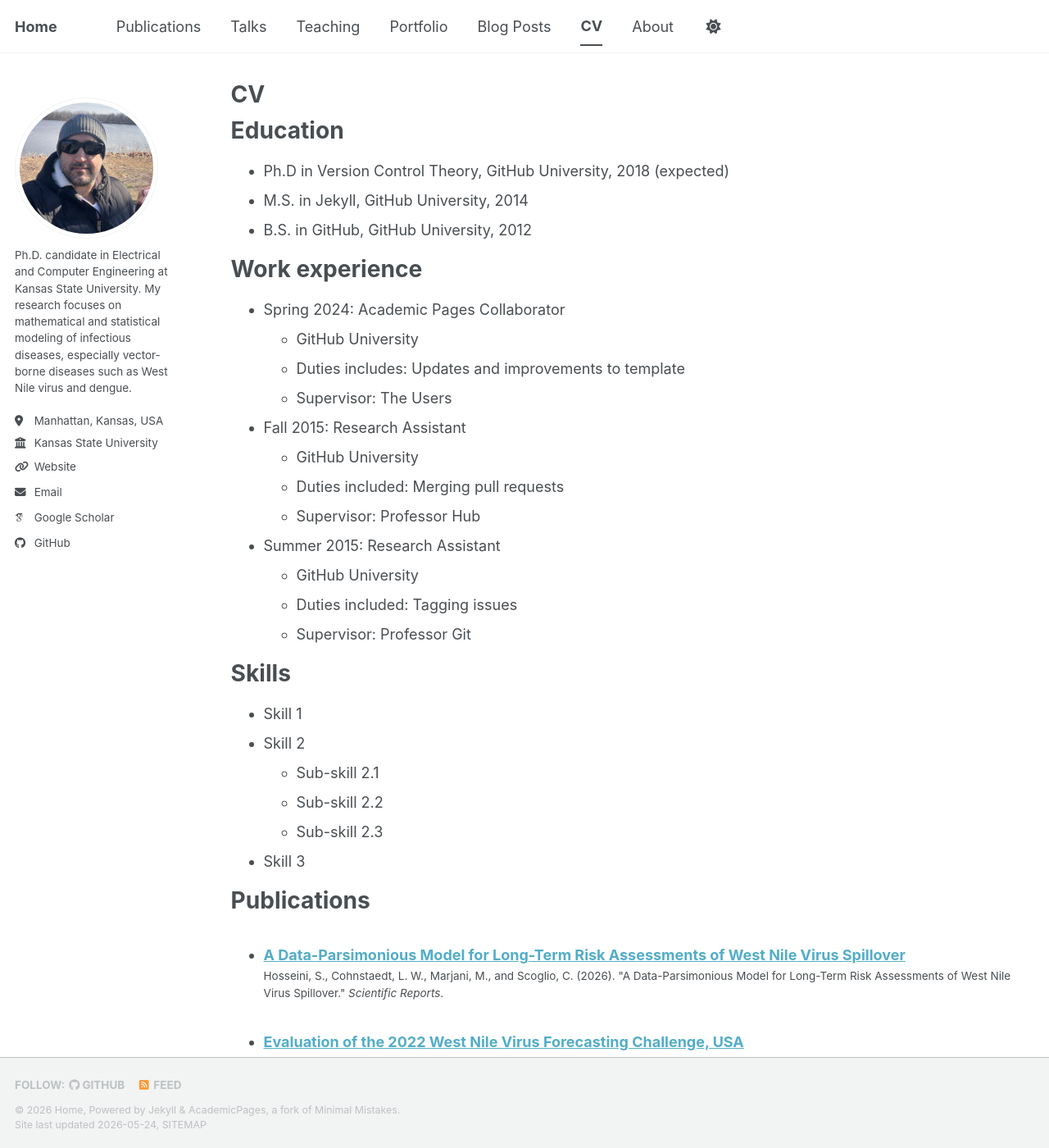
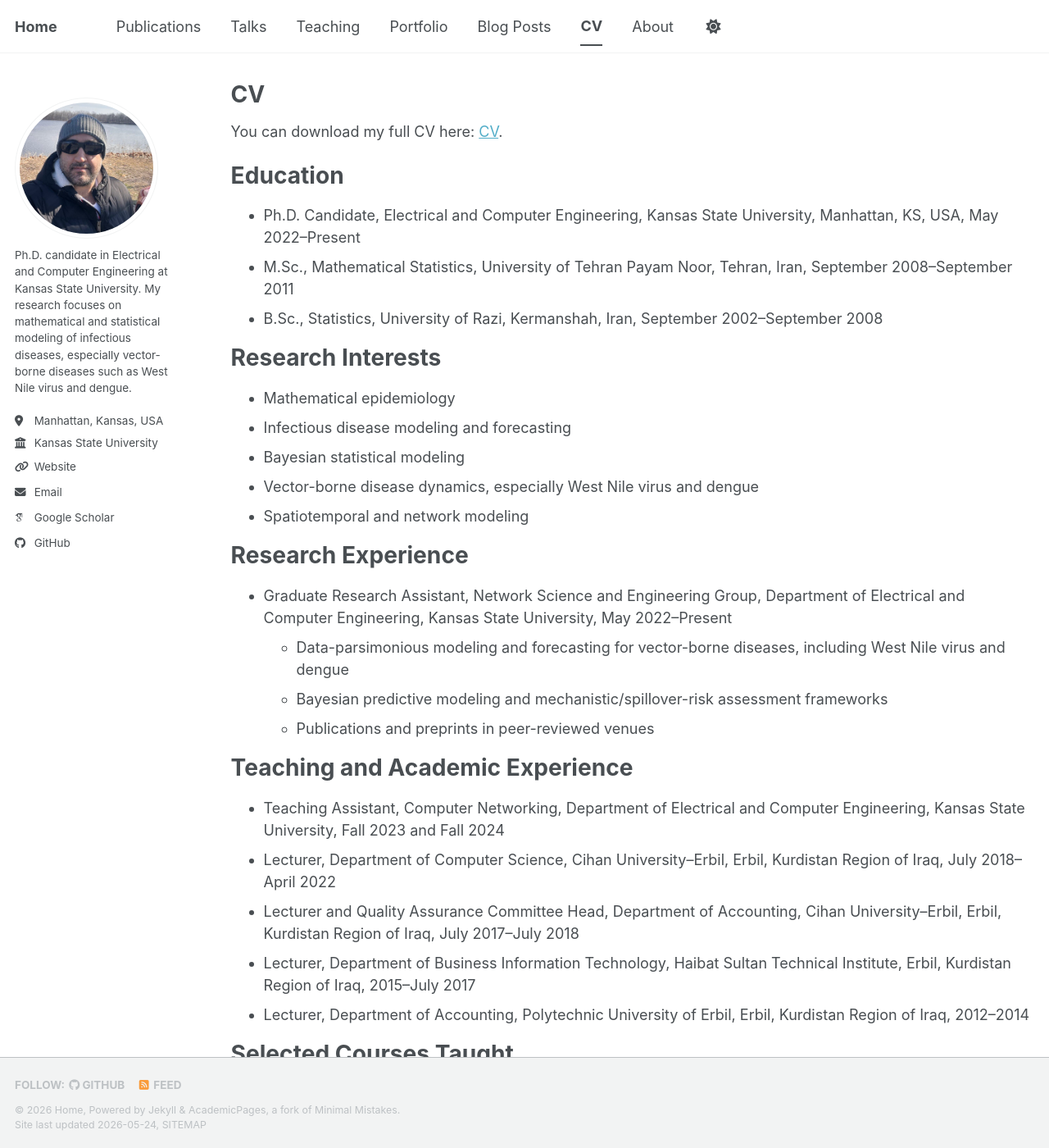
Before and after one commit to Saman-Hoss/Saman-Hoss.github.io, a Jekyll site: the page built from _pages/cv.md, in a window 1280 px wide and 1400 px high. Shown: the whole window at 82% size. Built offline with Jekyll 4.4.1, drawn with Linux system fonts in a browser that asks for light colours; some web fonts are replaced; a script bundle is joined from its source files by our own code; library files that are not in the unit come from our copies; some of the changed text lies outside the part shown.

Commit message:
Update cv.md

```diff
--- a/_pages/cv.md
+++ b/_pages/cv.md
@@ -9,56 +9,114 @@ redirect_from:
 
 {% include base_path %}
 
+You can download my full CV here: [CV](/files/CV.pdf).
+
 Education
 ======
-* Ph.D in Version Control Theory, GitHub University, 2018 (expected)
-* M.S. in Jekyll, GitHub University, 2014
-* B.S. in GitHub, GitHub University, 2012
 
-Work experience
+* Ph.D. Candidate, Electrical and Computer Engineering, Kansas State University, Manhattan, KS, USA, May 2022–Present
+* M.Sc., Mathematical Statistics, University of Tehran Payam Noor, Tehran, Iran, September 2008–September 2011
+* B.Sc., Statistics, University of Razi, Kermanshah, Iran, September 2002–September 2008
+
+Research Interests
 ======
-* Spring 2024: Academic Pages Collaborator
-  * GitHub University
-  * Duties includes: Updates and improvements to template
-  * Supervisor: The Users
 
-* Fall 2015: Research Assistant
-  * GitHub University
-  * Duties included: Merging pull requests
-  * Supervisor: Professor Hub
+* Mathematical epidemiology
+* Infectious disease modeling and forecasting
+* Bayesian statistical modeling
+* Vector-borne disease dynamics, especially West Nile virus and dengue
+* Spatiotemporal and network modeling
 
-* Summer 2015: Research Assistant
-  * GitHub University
-  * Duties included: Tagging issues
-  * Supervisor: Professor Git
+Research Experience
+======
+
+* Graduate Research Assistant, Network Science and Engineering Group, Department of Electrical and Computer Engineering, Kansas State University, May 2022–Present
+  * Data-parsimonious modeling and forecasting for vector-borne diseases, including West Nile virus and dengue
+  * Bayesian predictive modeling and mechanistic/spillover-risk assessment frameworks
+  * Publications and preprints in peer-reviewed venues
+
+Teaching and Academic Experience
+======
+
+* Teaching Assistant, Computer Networking, Department of Electrical and Computer Engineering, Kansas State University, Fall 2023 and Fall 2024
+* Lecturer, Department of Computer Science, Cihan University–Erbil, Erbil, Kurdistan Region of Iraq, July 2018–April 2022
+* Lecturer and Quality Assurance Committee Head, Department of Accounting, Cihan University–Erbil, Erbil, Kurdistan Region of Iraq, July 2017–July 2018
+* Lecturer, Department of Business Information Technology, Haibat Sultan Technical Institute, Erbil, Kurdistan Region of Iraq, 2015–July 2017
+* Lecturer, Department of Accounting, Polytechnic University of Erbil, Erbil, Kurdistan Region of Iraq, 2012–2014
+
+Selected Courses Taught
+======
+
+* Computer Networking
+* General Mathematics for Petroleum
+* Biostatistics for Health Communication
+* Basic Statistics for Accounting
+* Basic Statistics for Business Administration
+* Vital Statistics for Nursing
+* Applied Statistics and Financial Mathematics
+* Principles of Statistics for Business Information Technology
+* Operations Research
+* Financial Mathematics
+* Linear Algebra and MATLAB Programming
+* Numerical Analysis and MATLAB Programming
+* Calculus I
+* Calculus II
+
+Awards and Honors
+======
+
+* Travel Award, 10th Annual Meeting of the SIAM Central States Section, University of Arkansas, Fayetteville, AR, October 11–12, 2025
+* National Outstanding Student, ranked 1st nationwide based on M.Sc. GPA for one academic year among 150 graduates across three branches
+
+Professional Development and Training
+======
+
+* Summer Institute in Statistics and Modeling in Infectious Diseases, Emory University, Rollins School of Public Health, Atlanta, GA, USA, July 22–31, 2024
+  * MCMC I for Infectious Diseases
+  * MCMC II for Infectious Diseases
+  * Stochastic Epidemic Models with Inference
+* Certificate in Academic Teaching Methods, Koya University, Koya, Erbil, Kurdistan Region of Iraq, Summer 2016
 
 Skills
 ======
-* Skill 1
-* Skill 2
-  * Sub-skill 2.1
-  * Sub-skill 2.2
-  * Sub-skill 2.3
-* Skill 3
+
+* Programming and scientific computing: Python, C++, MATLAB, Mathematica, R
+* Statistical and analytical software: SPSS, Minitab, S+
+* Networking and simulation tools: Wireshark, Cisco Packet Tracer
+* Document preparation: LaTeX
 
 Publications
 ======
-  <ul>{% for post in site.publications reversed %}
-    {% include archive-single-cv.html %}
-  {% endfor %}</ul>
+
+<ul>
+{% for post in site.publications reversed %}
+  {% include archive-single-cv.html %}
+{% endfor %}
+</ul>
 
 Talks
 ======
-  <ul>{% for post in site.talks reversed %}
-    {% include archive-single-talk-cv.html  %}
-  {% endfor %}</ul>
+
+<ul>
+{% for post in site.talks reversed %}
+  {% include archive-single-talk-cv.html %}
+{% endfor %}
+</ul>
 
 Teaching
 ======
-  <ul>{% for post in site.teaching reversed %}
-    {% include archive-single-cv.html %}
-  {% endfor %}</ul>
 
-Service and leadership
+<ul>
+{% for post in site.teaching reversed %}
+  {% include archive-single-cv.html %}
+{% endfor %}
+</ul>
+
+Service and Reviewing
 ======
-* Currently signed in to 43 different slack teams
+
+* Reviewer for Physica A: Statistical Mechanics and its Applications
+* Reviewer for Physical Review E
+* Reviewer for Novi Sad Journal of Mathematics
+* Reviewer for Applied Mathematics & Information Sciences
+* Reviewer for International Journal of Statistics and Applied Mathematics
```
